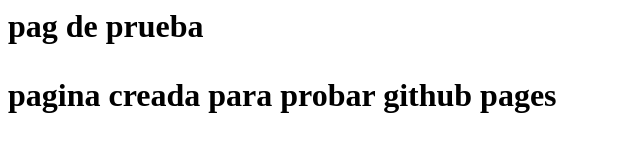
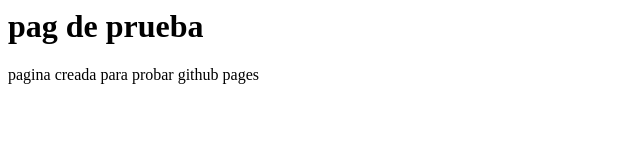
Before and after one commit to Maduno/maduno.github.io, a plain HTML site: page index.html in a window 1280 px wide. Shown: the whole page, without its empty margins (0-640 px from the left). Drawn offline with Linux system fonts and the light colour scheme.

Commit message:
solución del error 1 (/)

```diff
--- a/index.html
+++ b/index.html
@@ -1,2 +1,2 @@
-<h1>pag de prueba<h1>
-<p>pagina creada para probar github pages<p>
+<h1>pag de prueba</h1>
+<p>pagina creada para probar github pages</p>
```
